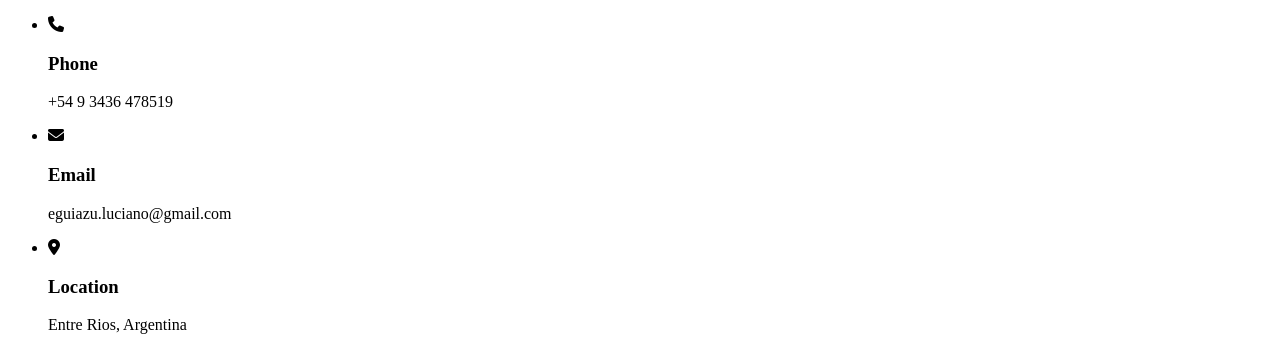
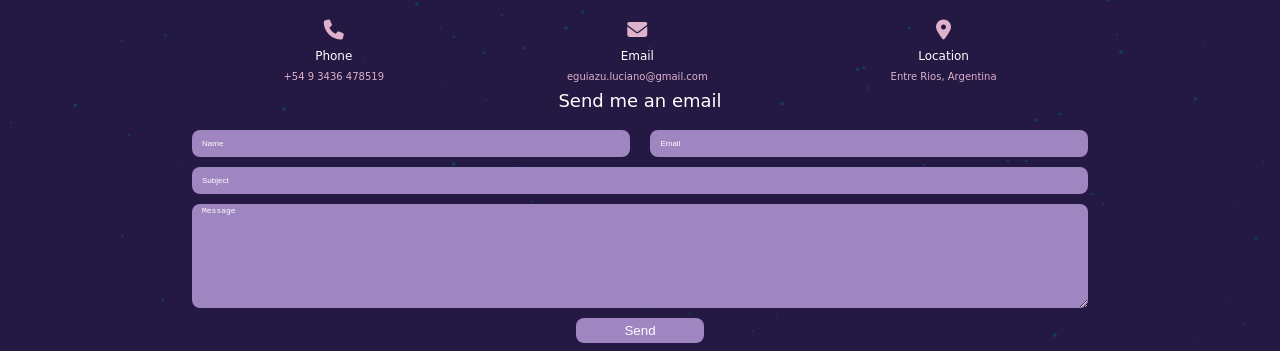
Before and after one commit to lucianoeguiazu/contact-page, a plain HTML site: page index.html in a window 1280 px wide. Shown: the top 351 px of the page. Drawn offline with Linux system fonts and the light colour scheme; the site is published under a folder, as on GitHub Pages, so addresses that start at the root find nothing.

Commit message:
Update index.html

```diff
--- a/index.html
+++ b/index.html
@@ -6,12 +6,12 @@
     <meta name="vi  ewport" content="width=device-width, initial-scale=1.0">
     <title>Contact Form</title>
     <script src="https://kit.fontawesome.com/a3897f870f.js" crossorigin="anonymous"></script>
-    <link rel="stylesheet" href="/css/reset.css">
-    <link rel="stylesheet" href="/css/style.css">
-    <link rel="stylesheet" href="/css/footer/icons.css">
-    <link rel="stylesheet" href="/css/footer/footer.css">
-    <link rel="stylesheet" href="/css/haader/header.css">
-    <link rel="stylesheet" href="/css/contact/contact.css">
+    <link rel="stylesheet" href="css/reset.css">
+    <link rel="stylesheet" href="css/style.css">
+    <link rel="stylesheet" href="css/footer/icons.css">
+    <link rel="stylesheet" href="css/footer/footer.css">
+    <link rel="stylesheet" href="css/haader/header.css">
+    <link rel="stylesheet" href="css/contact/contact.css">
 
 
 
@@ -75,7 +75,7 @@
             </p>
 	</footer>
     </div>
-    <script src="/js/particles.min.js"> </script>
-    <script src="/js/app.js"></script>
+    <script src="js/particles.min.js"> </script>
+    <script src="js/app.js"></script>
 </body>
 </html>
```
